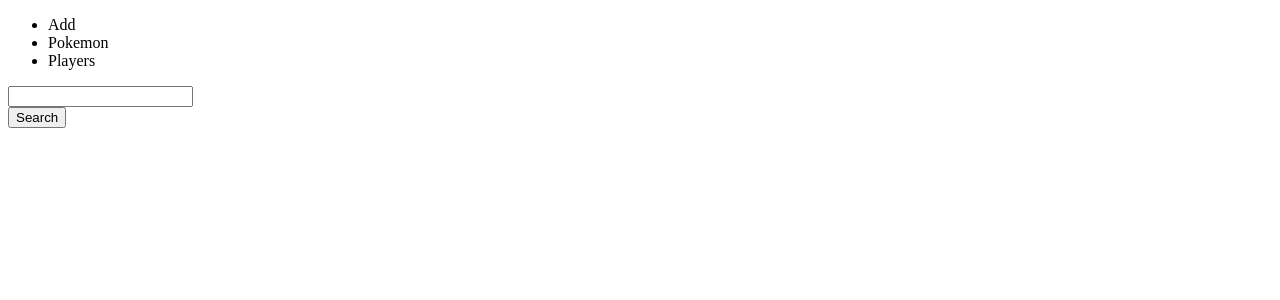
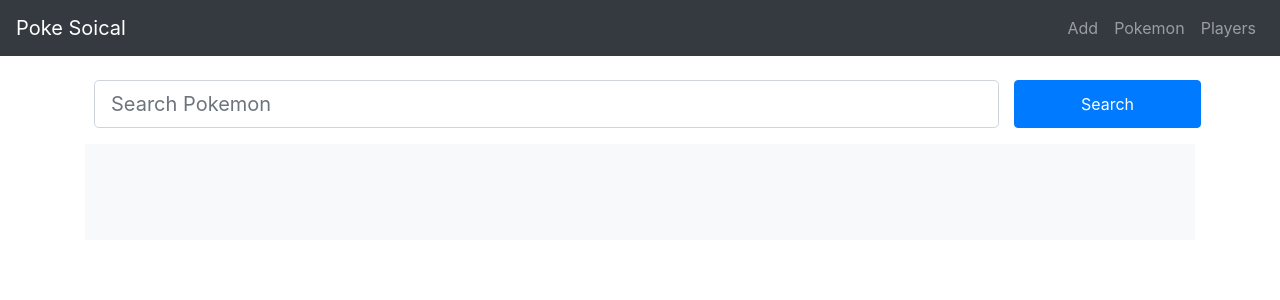
Before and after one commit to ICT-Class/FA3-2020, a Flask app: page / in a window 1280 px wide. Shown: the top 300 px of the page. Run offline with Flask 2, Linux system fonts and the light colour scheme; data that the repository does not hold is empty; some libraries are stand-ins or nearby versions.

Commit message:
bootstarp index.html

```diff
--- a/Web Server/templates/index.html
+++ b/Web Server/templates/index.html
@@ -3,38 +3,68 @@
   <head>
     <meta charset="UTF-8" />
     <meta name="viewport" content="width=device-width, initial-scale=1.0" />
+    <link rel="stylesheet" href="https://stackpath.bootstrapcdn.com/bootstrap/4.5.2/css/bootstrap.min.css" integrity="sha384-JcKb8q3iqJ61gNV9KGb8thSsNjpSL0n8PARn9HuZOnIxN0hoP+VmmDGMN5t9UJ0Z" crossorigin="anonymous">
+    <script src="https://code.jquery.com/jquery-3.5.1.slim.min.js" integrity="sha384-DfXdz2htPH0lsSSs5nCTpuj/zy4C+OGpamoFVy38MVBnE+IbbVYUew+OrCXaRkfj" crossorigin="anonymous"></script>
+    <script src="https://cdn.jsdelivr.net/npm/popper.js@1.16.1/dist/umd/popper.min.js" integrity="sha384-9/reFTGAW83EW2RDu2S0VKaIzap3H66lZH81PoYlFhbGU+6BZp6G7niu735Sk7lN" crossorigin="anonymous"></script>
+    <script src="https://stackpath.bootstrapcdn.com/bootstrap/4.5.2/js/bootstrap.min.js" integrity="sha384-B4gt1jrGC7Jh4AgTPSdUtOBvfO8shuf57BaghqFfPlYxofvL8/KUEfYiJOMMV+rV" crossorigin="anonymous"></script>
     <link
       rel="stylesheet"
       href="{{ url_for('static', filename='home.css') }}"
     />
-
-    <title>Document</title>
+    <title>Poke Soical</title>
   </head>
   <body>
-    <div class="menu">
-      <ul>
-        <li>Add</li>
-        <li>Pokemon</li>
-        <li>Players</li>
-      </ul>
-    </div>
-    <div>
-      <form action="/search/pokemon" method="get">
-        <input type="text" name="searchtext" /><br />
-        <button type="submit">Search</button>
-      </form>
-    </div>
-    <div>
-      <table>
-        {% for catch in caught %}
-        <tr>
-          <td>id: {{catch.caughtId}}</td>
-          <td>Date: {{catch.datetime}}</td>
-          <td>state: {{catch.state}}</td>
-          <td>by: {{catch.userId}}</td>
-        </tr>
-        {% endfor %}
-      </table>
+    <nav class="navbar navbar-expand-sm bg-dark navbar-dark">
+      <a class="navbar-brand" href="#">Poke Soical</a>
+      <button class="navbar-toggler" type="button" data-toggle="collapse" data-target="#navbarToggler" aria-controls="navbarToggler" aria-expanded="false" aria-label="Toggle navigation">
+        <span class="navbar-toggler-icon"></span>
+      </button>
+
+      <div class="collapse navbar-collapse" id="navbarToggler">
+
+        <div class="mr-auto"></div>
+        <ul class="navbar-nav">
+          <li class="nav-item">
+            <a class="nav-link" href="/add">Add</a>
+          </li>
+          <li class="nav-item">
+            <a class="nav-link" href="/pokemon">Pokemon</a>
+          </li>
+          <li class="nav-item">
+            <a class="nav-link" href="/players">Players</a>
+          </li>
+        </ul>
+      </div>
+    </nav>
+
+    <form class="container px-4 pt-4" action="/search/pokemon" method="get">
+      <div class="form-group row">
+        <div class="col-sm-10">
+          <input type="text" name="searchtext" class="form-control form-control-lg" id="colFormLabelLg" placeholder="Search Pokemon">
+        </div>
+        <button type="submit" class="btn btn-primary col-sm-2 col-form-label col-form-label-lg">Search</button>
+      </div>
+    </form>
+
+    <div class="container">
+     <div class="album py-5 bg-light">
+        <div class="container">
+          <div class="row">
+            {% for catch in caught %}
+            <div class="col-md-4">
+              <div class="card mb-4 box-shadow">
+                <div class="card-body">
+                  <p class="card-text">Pokemon {{catch.caughtId}} caught by userid:{{catch.userId}} in {{catch.state}} </p>
+                  <div class="d-flex justify-content-between align-items-center">
+                    <small class="text-muted">{{catch.datetime}}</small>
+                  </div>
+                </div>
+              </div>
+            </div>
+            {% endfor %}
+          </div>
+        </div>
+      </div>
     </div>
   </body>
 </html>
```
Also changed, not shown: readme.md, 1 other file.
